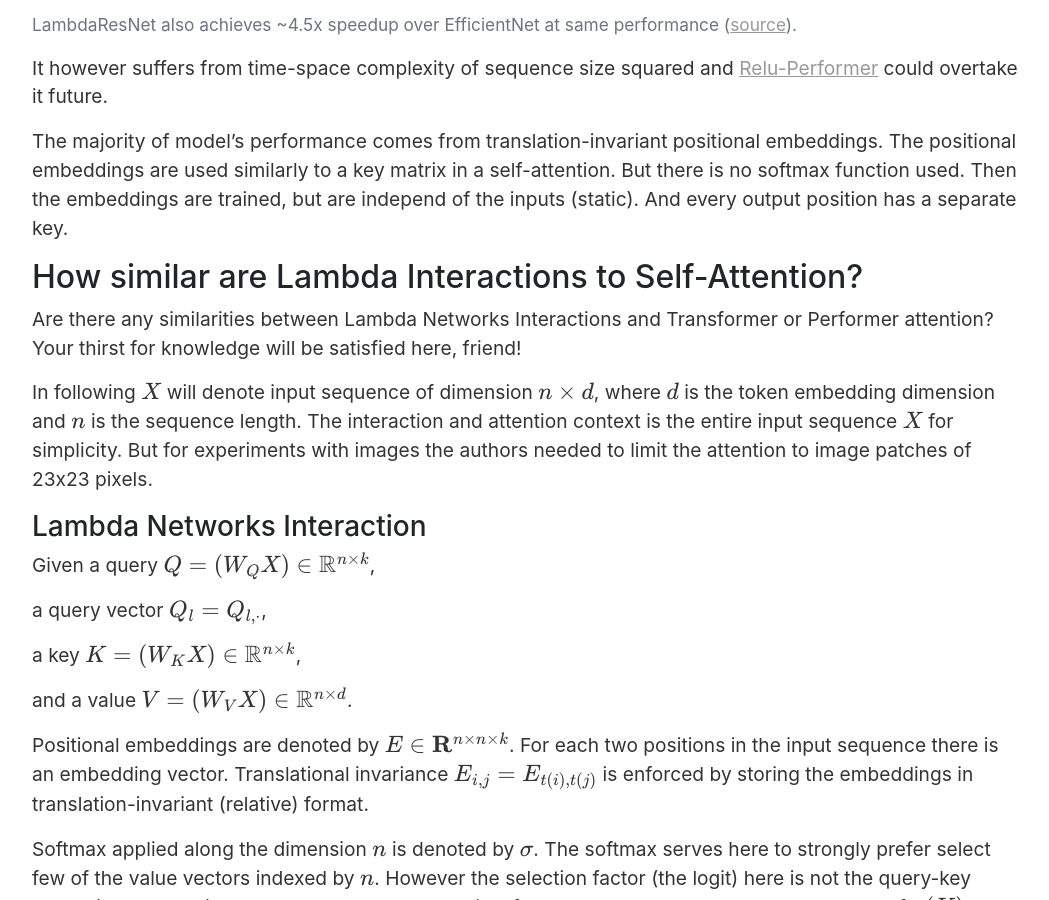
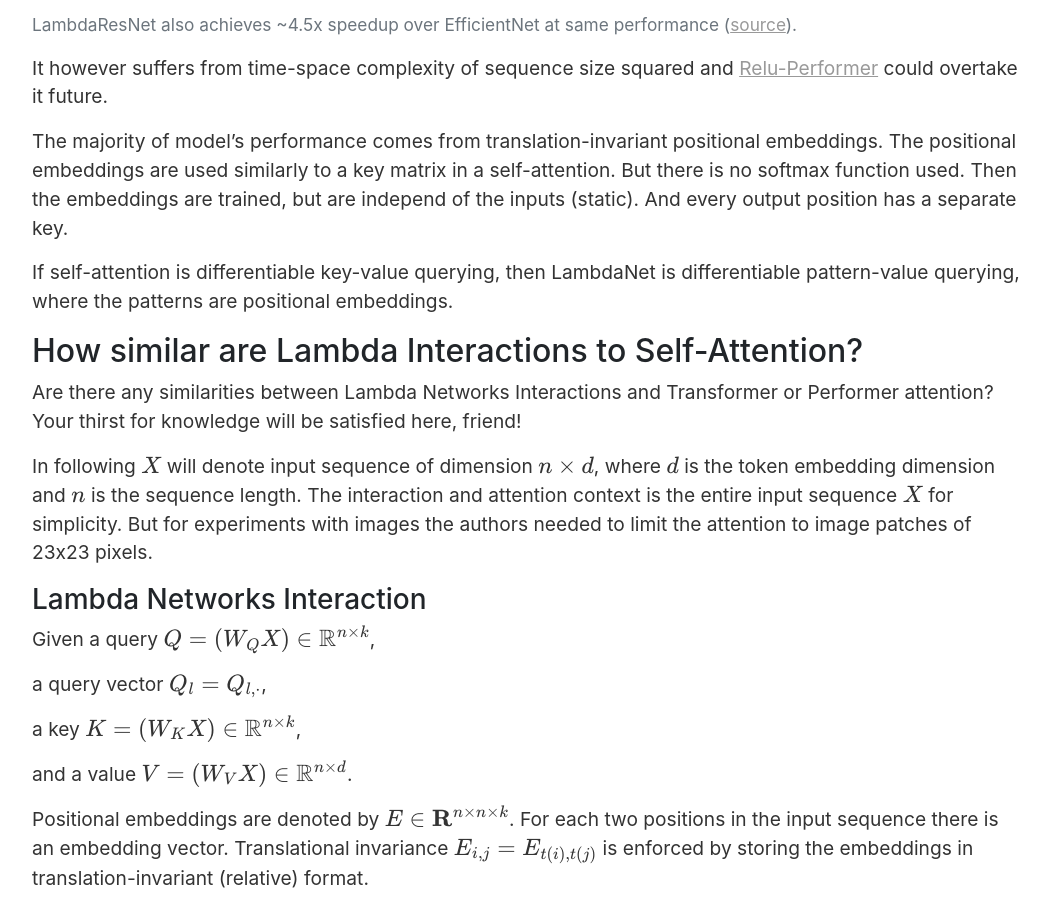
Before and after one commit to vackosar/vackosar.github.io, a Jekyll site: the page built from _posts/2020-11-29-Lamda-Networks-Transform-Self-Attention.md, in a window 1280 px wide and 900 px high, scrolled down 1099 px. Shown: the whole window, without its empty margins (111-1160 px from the left). Built offline with Jekyll 4.4.1, drawn with Linux system fonts in a browser that asks for light colours; nearby versions of some CDN libraries; library files that are not in the unit come from our copies; comment, search, counter and statistics services are not loaded.

Commit message:
lambda net

```diff
--- a/_posts/2020-11-29-Lamda-Networks-Transform-Self-Attention.md
+++ b/_posts/2020-11-29-Lamda-Networks-Transform-Self-Attention.md
@@ -43,7 +43,9 @@
 Then the embeddings are trained, but are independ of the inputs (static).
 And every output position has a separate key.
 
-
+If self-attention is differentiable key-value querying,
+then LambdaNet is differentiable pattern-value querying,
+where the patterns are positional embeddings.
 
 ## How similar are Lambda Interactions to Self-Attention?
 
```
